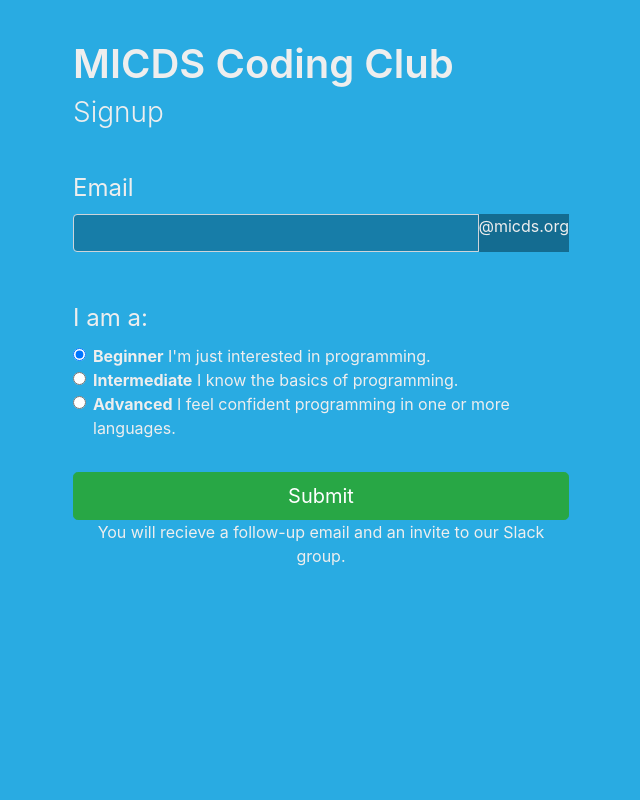
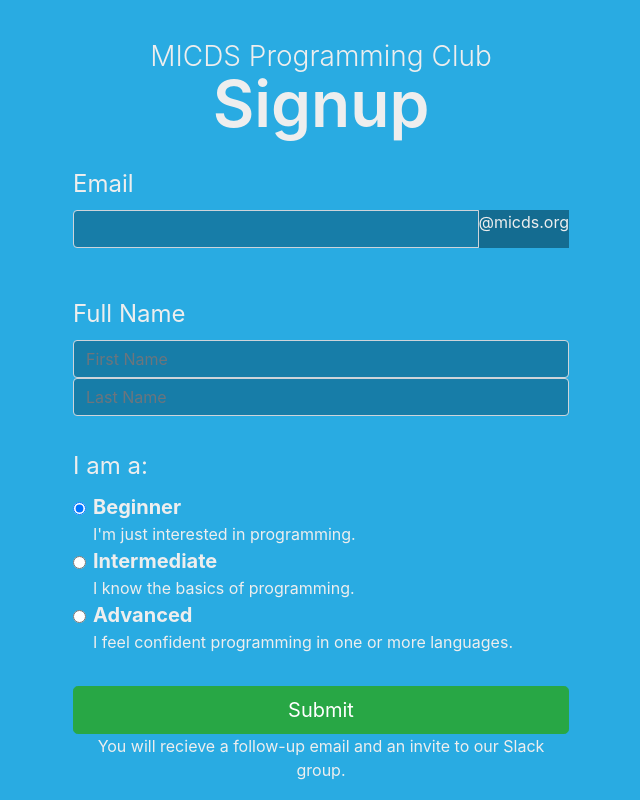
Before and after one commit to MICDS-Programming-Club/Programming-Club-Signup, a website: page src/html/index.html in a window 1280 px wide. Shown: the whole page, without its empty margins (319-959 px from the left). Drawn offline with nearby package versions, Linux system fonts and the light colour scheme; files that its build step writes are made by us from their sources; a script that the page names is missing.

Commit message:
Add name inputs in form

```diff
--- a/src/html/index.html
+++ b/src/html/index.html
@@ -12,8 +12,8 @@
 	<body>
 		<div class="form-container">
 			<div class="form-header">
-				<h1>MICDS Coding Club</h1>
-				<h3>Signup</h3>
+				<h3>MICDS Programming Club</h3>
+				<h1>Signup</h1>
 			</div>
 			<form class="signup-form" novalidate>
 				<fieldset class="signup-email-fieldset">
@@ -25,23 +25,31 @@
 					<p class="signup-email-warning form-control-feedback">Please enter <strong>your MICDS school email.</strong> This typically does not contain numbers or weird symbols.</p>
 				</fieldset>
 				<fieldset>
+					<legend>Full Name</legend>
+					<input class="signup-firstName-input form-control" name="firstName" placeholder="First Name" required>
+					<input class="signup-lastName-input form-control" name="lastName" placeholder="Last Name" required>
+				</fieldset>
+				<fieldset class="signup-level-fieldset">
 					<legend>I am a:</legend>
-					<div class="form-check">
+					<div class="signup-level-input form-check">
 						<label class="form-check-label">
 							<input type="radio" class="form-check-input" name="level" value="beginner" checked>
-							<strong>Beginner</strong> I'm just interested in programming.
+							<strong>Beginner</strong>
+							<span>I'm just interested in programming.</span>
 						</label>
 					</div>
-					<div class="form-check">
+					<div class="signup-level-input form-check">
 						<label class="form-check-label">
 							<input type="radio" class="form-check-input" name="level" value="intermediate">
-							<strong>Intermediate</strong> I know the basics of programming.
+							<strong>Intermediate</strong>
+							<span>I know the basics of programming.</span>
 						</label>
 					</div>
-					<div class="form-check">
+					<div class="signup-level-input form-check">
 						<label class="form-check-label">
 							<input type="radio" class="form-check-input" name="level" value="advanced">
-							<strong>Advanced</strong> I feel confident programming in one or more languages.
+							<strong>Advanced</strong>
+							<span>I feel confident programming in one or more languages.</span>
 						</label>
 					</div>
 				</fieldset>
--- a/src/public/js/main.js
+++ b/src/public/js/main.js
@@ -8,12 +8,17 @@
 var $emailInput = $('.signup-email-input');
 var $emailWarning = $('.signup-email-warning');
 
+var $firstName = $('.signup-firstName-input');
+var $lastName = $('.signup-lastName-input');
+
 var emailHeight = $emailWarning.height();
 
 function validateForm() {
 	if($emailInput.val().length > 0) {
 		// Email input has text
-		$submitForm.prop('disabled', false);
+		if($firstName.val().length > 0 && $lastName.val().length > 0) {
+			$submitForm.prop('disabled', false);
+		}
 
 		// Test if string is alphabetic
 		if(/^[A-Za-z]+$/.test($emailInput.val())) {
@@ -36,6 +41,8 @@
 
 validateForm();
 $emailInput.on('change keyup paste', validateForm);
+$firstName.on('change keyup paste', validateForm);
+$lastName.on('change keyup paste', validateForm);
 
 $form.submit(function(event) {
 	event.preventDefault();
--- a/src/scss/styles.scss
+++ b/src/scss/styles.scss
@@ -21,13 +21,16 @@
 			.form-header {
 				margin-bottom: 2.5rem;
 				color: $sophisticated-white;
-
-				h1 {
-					font-weight: 600;
-				}
+				text-align: center;
 
 				h3 {
 					font-weight: 300;
+				}
+
+				h1 {
+					line-height: 0.7;
+					font-size: 4rem;
+					font-weight: 600;
 				}
 			}
 
@@ -48,10 +51,25 @@
 						color: $sophisticated-white;
 					}
 
-					.signup-email-warning {
+					&.signup-email-fieldset .signup-email-warning {
 						height: 0;
 						overflow-y: hidden;
 						color: $warning-orange;
+					}
+
+					&.signup-level-fieldset .signup-level-input .form-check-label {
+						display: flex;
+						align-items: flex-start;
+						flex-direction: column;
+
+						input {
+							margin-top: 0.6rem;
+						}
+
+						strong {
+							font-size: 1.25rem;
+							margin-right: 0.5rem;
+						}
 					}
 				}
 
```
Also changed, not shown: src/html/messages/programming-club.html (+1 -2 lines), README.md.
